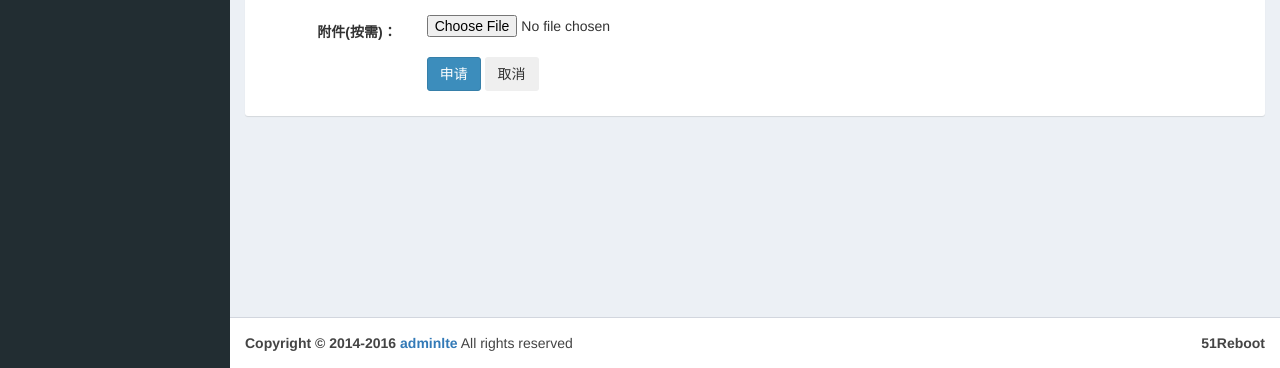
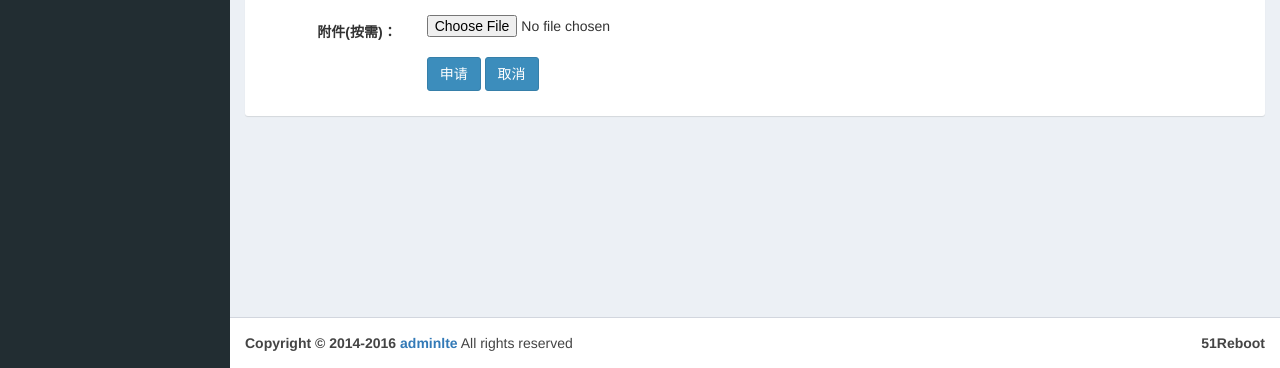
Before and after one commit to qianghong000/Devops, a Django app: page /workorder/apply/ in a window 1280 px wide. Shown: the part 432-800 px from the top of the page. Run offline with Django 3.2, Linux system fonts and the light colour scheme; the visitor is signed in with stand-in values (Sample User, id 1); data comes from the database, SQL or seed files in the repository; some libraries are stand-ins or nearby versions.

Commit message:
工单系统

```diff
--- a/templates/work_order/workorder_apply.html
+++ b/templates/work_order/workorder_apply.html
@@ -72,7 +72,7 @@
          <div class="form-group">
             <div class="col-sm-4 col-sm-offset-2">
                 <button id="submit_button" class="btn btn-primary" type="submit">申请</button>
-                <button class="btn btn-white" type="reset">取消</button>
+                <input type="button" class="btn btn-primary" onclick="javascript:history.back(-1);" value="取消">
             </div>
          </div>
         </form>
```
